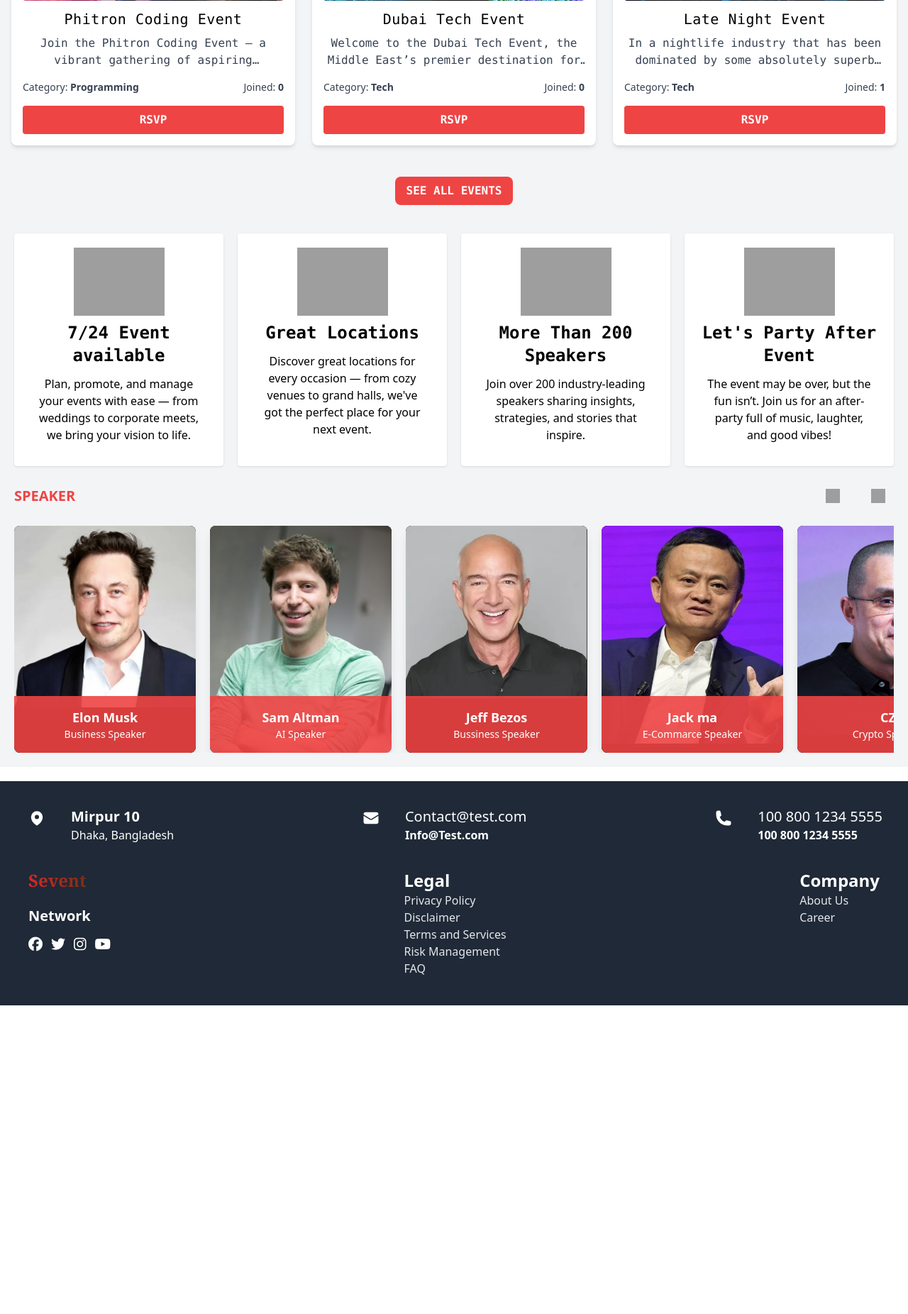
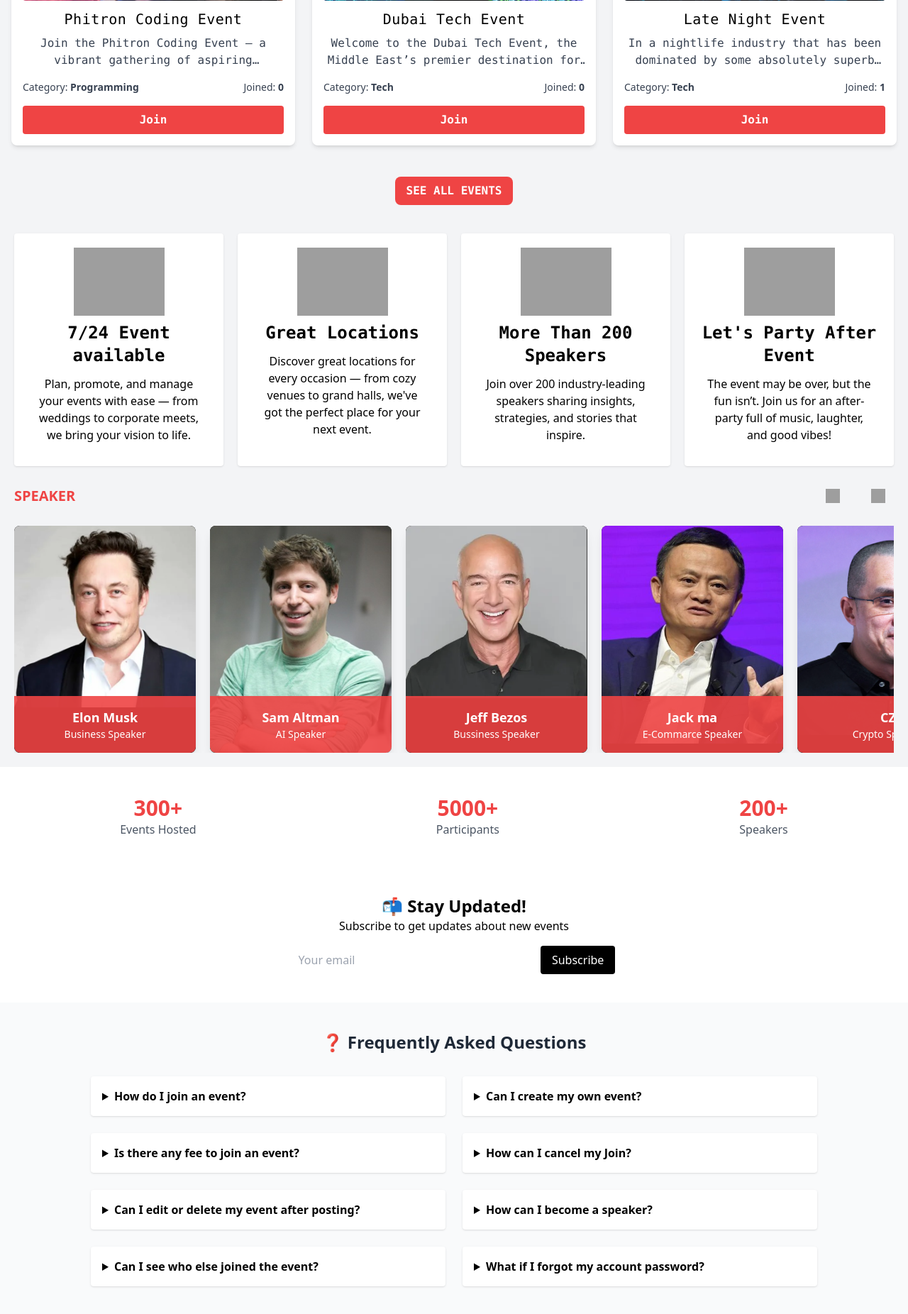
Before and after one commit to Stropurbo/event-management, a Django app: page / in a window 1280 px wide. Shown: the part 865-2717 px from the top of the page at 71% size. Before the commit the page ends 2282 px from the top, so only its background shows below. Run offline with Django 5.2, Linux system fonts and the light colour scheme; data comes from the database, SQL or seed files in the repository; both versions use the stored data as it was after the commit; some libraries are stand-ins or nearby versions; grey boxes are pictures that could not be loaded.

Commit message:
dashboard set

```diff
--- a/tasks/models.py
+++ b/tasks/models.py
@@ -2,6 +2,7 @@
 from django.conf import settings
 from users.models import CustomUser
 from django.contrib.auth import get_user_model
+from django.utils import timezone
 
 User = get_user_model()
 
@@ -21,7 +22,7 @@
 class Event(models.Model):
     name = models.CharField(max_length=200)
     description = models.TextField(blank=True, null=True)
-    date = models.DateField(db_index=True)
+    date = models.DateField(db_index=True, default=timezone.now)
     time = models.TimeField()
     location = models.CharField(max_length=250)
     email = models.EmailField(unique=True, blank=True, null=True)
--- a/tasks/templates/event_details_view.html
+++ b/tasks/templates/event_details_view.html
@@ -95,7 +95,7 @@
 					type="submit"
 					class="inline-flex items-center gap-2 bg-gradient-to-r from-purple-600 to-indigo-600 hover:from-purple-700 hover:to-indigo-700 text-white font-semibold px-8 py-3 rounded-full shadow-lg transition-all duration-300 text-lg"
 				>
-					RSVP Now
+					Join Now
 					<svg
 						xmlns="http://www.w3.org/2000/svg"
 						class="h-5 w-5"
--- a/tasks/templates/home.html
+++ b/tasks/templates/home.html
@@ -118,6 +118,7 @@
 				<span>Category: <strong>{{ ev.category.name }}</strong></span>
 				<span>Joined: <strong>{{ ev.participants.count }}</strong></span>
 			</div>
+
 			<form
 				method="POST"
 				action="{% url 'rsvp_event' ev.id %}"
@@ -127,7 +128,7 @@
 				<button
 					class="bg-red-500 text-white w-full font-mono font-bold rounded py-2 hover:bg-gray-600 transition duration-300"
 				>
-					RSVP
+					Join
 				</button>
 			</form>
 		</div>
@@ -137,13 +138,16 @@
 	</div>
 
 	<!-- See All Events -->
-	<div class="flex justify-center p-5">
+	<a
+		href="{% url 'all_events' %}"
+		class="flex justify-center p-5"
+	>
 		<button
 			class="px-4 h-10 rounded-lg font-bold bg-red-500 text-white hover:bg-gray-500 font-mono"
 		>
 			SEE ALL EVENTS
 		</button>
-	</div>
+	</a>
 
 	<!-- Features Section -->
 	<div
@@ -302,6 +306,119 @@
 		</div>
 	</section>
 
+	<!-- Stats -->
+	<section class="py-10 bg-white">
+		<div class="flex justify-around text-center">
+			<div>
+				<h3 class="text-3xl font-bold text-red-500">300+</h3>
+				<p class="text-gray-600">Events Hosted</p>
+			</div>
+			<div>
+				<h3 class="text-3xl font-bold text-red-500">5000+</h3>
+				<p class="text-gray-600">Participants</p>
+			</div>
+			<div>
+				<h3 class="text-3xl font-bold text-red-500">200+</h3>
+				<p class="text-gray-600">Speakers</p>
+			</div>
+		</div>
+	</section>
+
+	<!-- Newsletter -->
+	<section class="py-10 text-black text-center bg-white">
+		<h2 class="text-2xl font-bold">📬 Stay Updated!</h2>
+		<p class="mb-4">Subscribe to get updates about new events</p>
+		<form
+			method="POST"
+			class="flex justify-center gap-2 max-w-lg mx-auto"
+		>
+			{% csrf_token %}
+			<input
+				type="email"
+				name="email"
+				placeholder="Your email"
+				class="p-2 rounded text-black w-2/3"
+				required
+			/>
+			<button
+				type="submit"
+				class="bg-black text-white px-4 py-2 rounded"
+			>
+				Subscribe
+			</button>
+		</form>
+	</section>
+
+	<!-- FAQ -->
+	<section class="py-10 px-6 bg-gray-50">
+		<h2 class="text-2xl font-bold text-center text-gray-800 mb-8">
+			❓ Frequently Asked Questions
+		</h2>
+		<div class="max-w-5xl mx-auto grid grid-cols-1 md:grid-cols-2 gap-6">
+			<details class="bg-white p-4 rounded shadow cursor-pointer">
+				<summary class="font-semibold">How do I join an event?</summary>
+				<p class="mt-2 text-gray-600">
+					Click the “Join” button on any event card after logging in.
+				</p>
+			</details>
+
+			<details class="bg-white p-4 rounded shadow cursor-pointer">
+				<summary class="font-semibold">Can I create my own event?</summary>
+				<p class="mt-2 text-gray-600">
+					Yes, registered organizers can create events from their dashboard.
+				</p>
+			</details>
+
+			<details class="bg-white p-4 rounded shadow cursor-pointer">
+				<summary class="font-semibold">Is there any fee to join an event?</summary>
+				<p class="mt-2 text-gray-600">
+					Most events are free, but some may have ticket prices mentioned in the event
+					details.
+				</p>
+			</details>
+
+			<details class="bg-white p-4 rounded shadow cursor-pointer">
+				<summary class="font-semibold">How can I cancel my Join?</summary>
+				<p class="mt-2 text-gray-600">
+					Go to your dashboard and find the event you joined. Click “Cancel RSVP” to
+					withdraw.
+				</p>
+			</details>
+
+			<details class="bg-white p-4 rounded shadow cursor-pointer">
+				<summary class="font-semibold">
+					Can I edit or delete my event after posting?
+				</summary>
+				<p class="mt-2 text-gray-600">
+					Yes, go to your organizer dashboard to manage your events. You can edit or
+					delete them anytime.
+				</p>
+			</details>
+
+			<details class="bg-white p-4 rounded shadow cursor-pointer">
+				<summary class="font-semibold">How can I become a speaker?</summary>
+				<p class="mt-2 text-gray-600">
+					Contact through our e-mail or contact the event organizer directly.
+				</p>
+			</details>
+
+			<details class="bg-white p-4 rounded shadow cursor-pointer">
+				<summary class="font-semibold">Can I see who else joined the event?</summary>
+				<p class="mt-2 text-gray-600">
+					Some events show participant lists on the detail page depending on the
+					organizer’s settings.
+				</p>
+			</details>
+
+			<details class="bg-white p-4 rounded shadow cursor-pointer">
+				<summary class="font-semibold">What if I forgot my account password?</summary>
+				<p class="mt-2 text-gray-600">
+					Click on “Forgot Password” from the login page to reset it via email.
+				</p>
+			</details>
+		</div>
+	</section>
+
 	<script>
 		document.addEventListener('DOMContentLoaded', function () {
 			const prevBtn = document.querySelector('.pre-btn')
```
Also changed, not shown: db.sqlite3, tasks/migrations/0008_alter_event_date.py (added).
